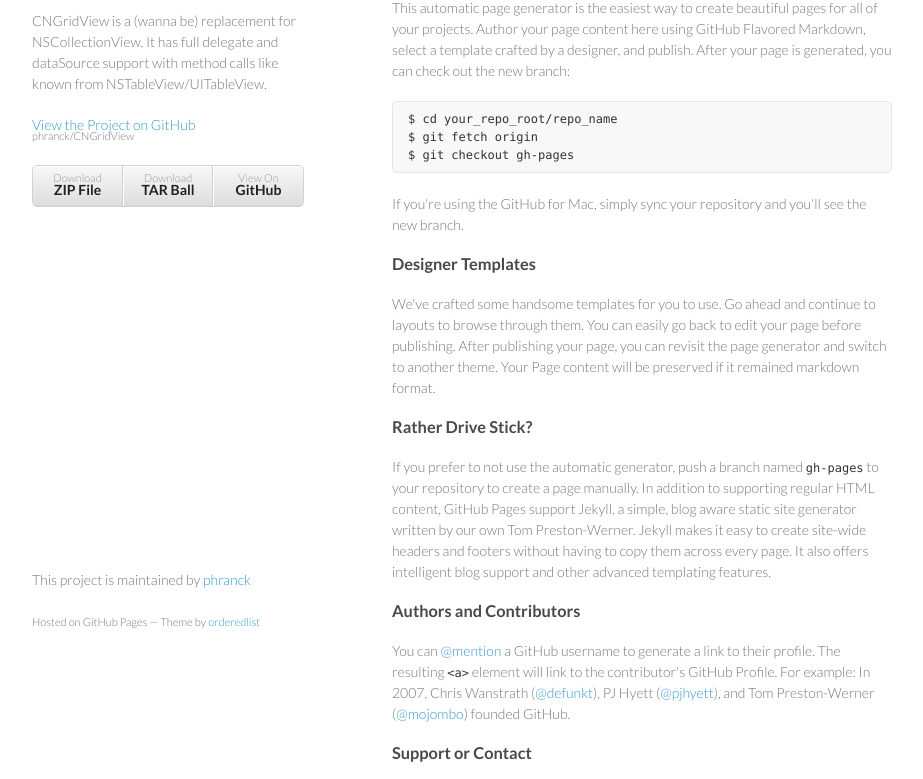
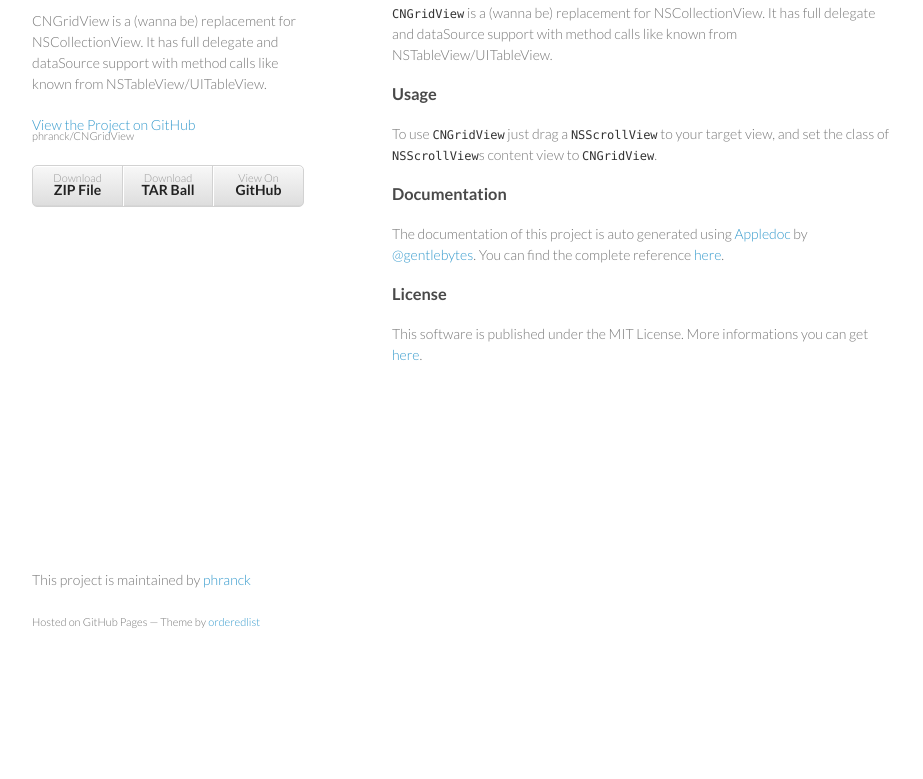
Before and after one commit to zhanghengios/CNGridView, a plain HTML site: page index.html in a window 1280 px wide. Shown: the part 99-878 px from the top of the page, without its empty margins (178-1101 px from the left). After the commit the page ends 800 px from the top, so only its background shows below. Drawn offline with Linux system fonts and the light colour scheme.

```diff
--- a/index.html
+++ b/index.html
@@ -28,32 +28,21 @@
         </ul>
       </header>
       <section>
-        <h3>Welcome to GitHub Pages.</h3>
+        <h2>Overview</h2>
 
-<p>This automatic page generator is the easiest way to create beautiful pages for all of your projects. Author your page content here using GitHub Flavored Markdown, select a template crafted by a designer, and publish. After your page is generated, you can check out the new branch:</p>
+<p><code>CNGridView</code> is a (wanna be) replacement for NSCollectionView. It has full delegate and dataSource support with method calls like known from NSTableView/UITableView.</p>
 
-<pre><code>$ cd your_repo_root/repo_name
-$ git fetch origin
-$ git checkout gh-pages
-</code></pre>
+<h3>Usage</h3>
 
-<p>If you're using the GitHub for Mac, simply sync your repository and you'll see the new branch.</p>
+<p>To use <code>CNGridView</code> just drag a <code>NSScrollView</code> to your target view, and set the class of <code>NSScrollView</code>s content view to <code>CNGridView</code>.</p>
 
-<h3>Designer Templates</h3>
+<h3>Documentation</h3>
 
-<p>We've crafted some handsome templates for you to use. Go ahead and continue to layouts to browse through them. You can easily go back to edit your page before publishing. After publishing your page, you can revisit the page generator and switch to another theme. Your Page content will be preserved if it remained markdown format.</p>
+<p>The documentation of this project is auto generated using <a href="http://gentlebytes.com/appledoc/">Appledoc</a> by <a href="https://twitter.com/gentlebytes">@gentlebytes</a>. You can find the complete reference <a href="http://cngridview.cocoanaut.com/documentation/">here</a>.</p>
 
-<h3>Rather Drive Stick?</h3>
+<h3>License</h3>
 
-<p>If you prefer to not use the automatic generator, push a branch named <code>gh-pages</code> to your repository to create a page manually. In addition to supporting regular HTML content, GitHub Pages support Jekyll, a simple, blog aware static site generator written by our own Tom Preston-Werner. Jekyll makes it easy to create site-wide headers and footers without having to copy them across every page. It also offers intelligent blog support and other advanced templating features.</p>
-
-<h3>Authors and Contributors</h3>
-
-<p>You can <a href="https://github.com/blog/821" class="user-mention">@mention</a> a GitHub username to generate a link to their profile. The resulting <code>&lt;a&gt;</code> element will link to the contributor's GitHub Profile. For example: In 2007, Chris Wanstrath (<a href="https://github.com/defunkt" class="user-mention">@defunkt</a>), PJ Hyett (<a href="https://github.com/pjhyett" class="user-mention">@pjhyett</a>), and Tom Preston-Werner (<a href="https://github.com/mojombo" class="user-mention">@mojombo</a>) founded GitHub.</p>
-
-<h3>Support or Contact</h3>
-
-<p>Having trouble with Pages? Check out the documentation at <a href="http://help.github.com/pages">http://help.github.com/pages</a> or contact <a href="mailto:support@github.com">support@github.com</a> and we’ll help you sort it out.</p>
+<p>This software is published under the MIT License. More informations you can get <a href="http://cocoanaut.mit-license.org">here</a>.</p>
       </section>
       <footer>
         <p>This project is maintained by <a href="https://github.com/phranck">phranck</a></p>
```
Also changed, not shown: params.json (+1 -1 lines).
